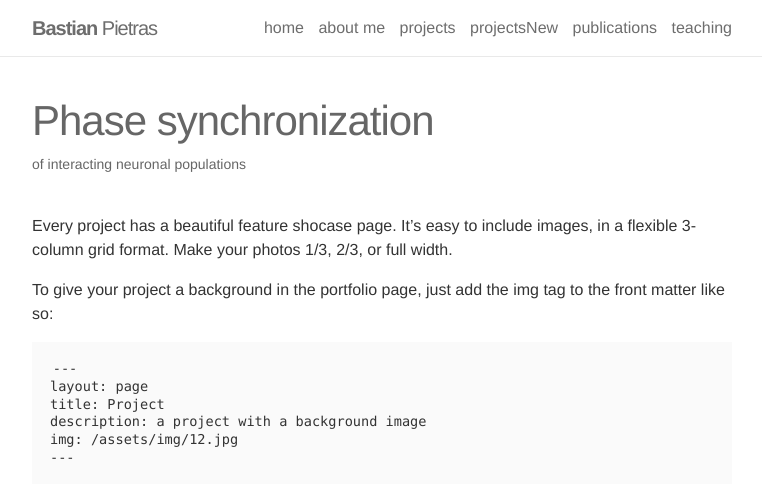
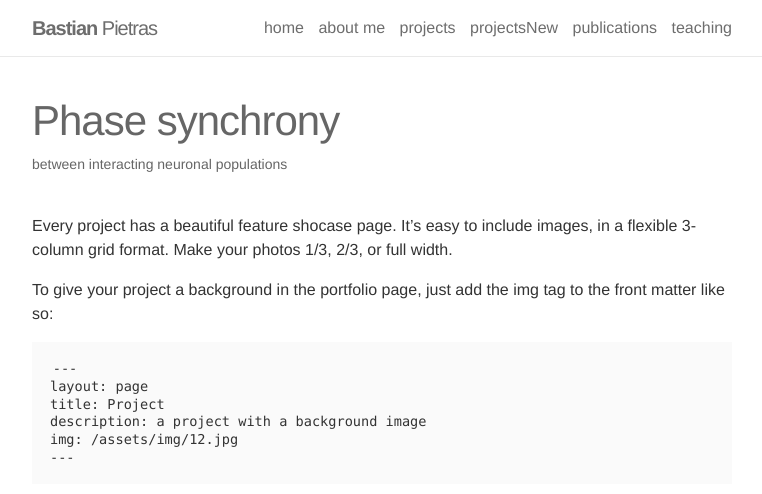
Before and after one commit to BastianPietras/bastianpietras.github.io, a Jekyll site: the page built from _projects/3_project.markdown, in a window 1280 px wide and 900 px high, cut to the strip 0-494 px from the top of the window. Shown: the whole strip, without its empty margins (258-1020 px from the left). Built offline with Jekyll 4.4.1, drawn with Linux system fonts in a browser that asks for light colours.

Commit message:
Update 3_project.markdown

```diff
--- a/_projects/3_project.markdown
+++ b/_projects/3_project.markdown
@@ -1,7 +1,7 @@
 ---
 layout: page
-title: Phase synchronization
-description: of interacting neuronal populations
+title: Phase synchrony
+description: between interacting neuronal populations
 img: /assets/img/phd_cover2.pdf
 redirect: https://research.vu.nl/en/publications/modeling-phase-synchronization-of-interacting-neuronal-population
 ---
```
